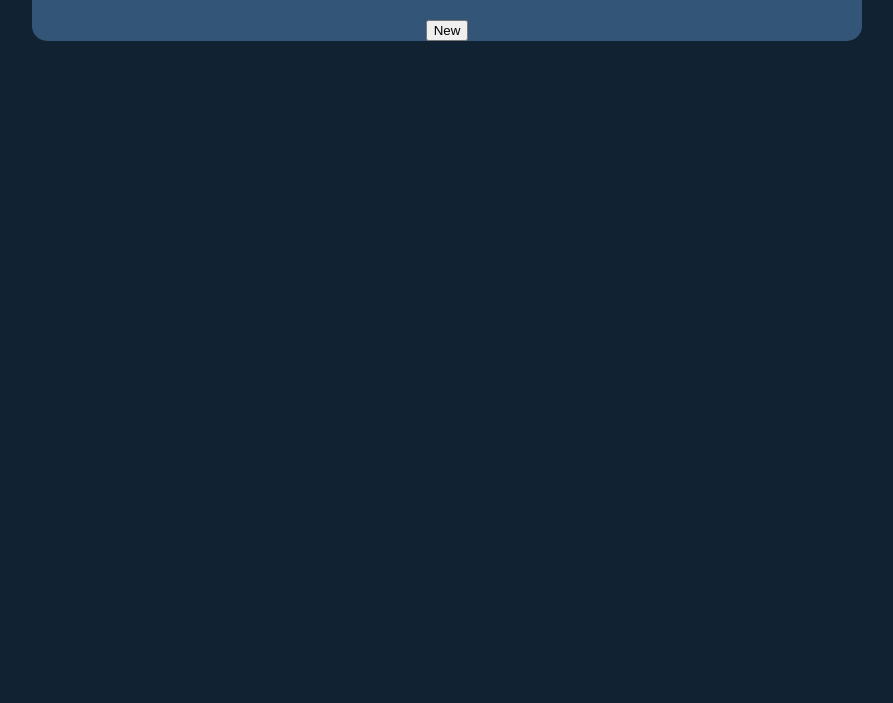
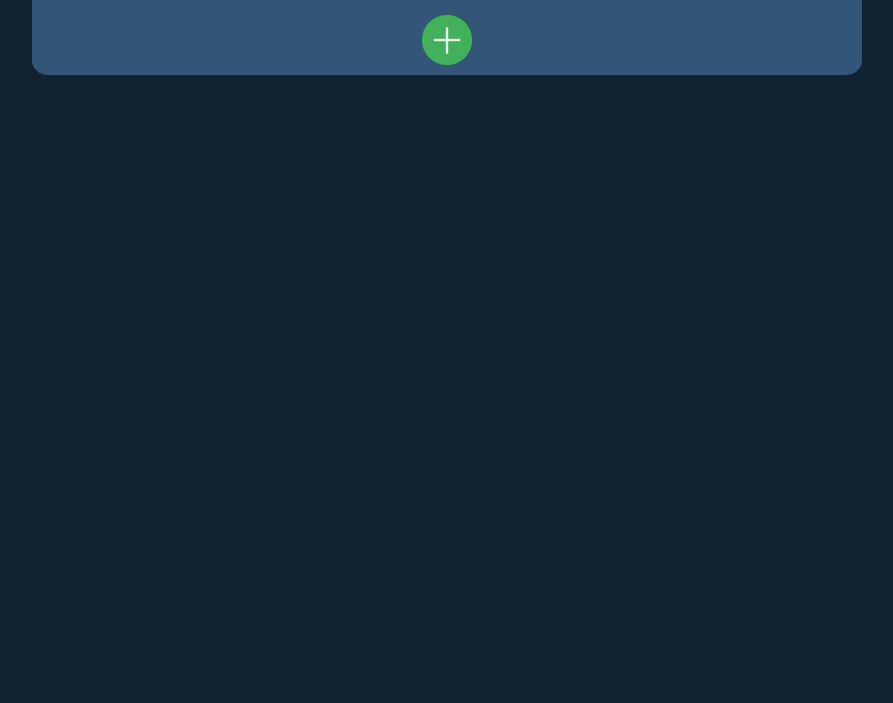
Before and after one commit to YoungWave21/Another-blogpost-try, a plain HTML site: page Another blogpost try/index.html in a window 1280 px wide. Shown: the part 97-800 px from the top of the page, without its empty margins (193-1086 px from the left). Drawn offline with Linux system fonts and the light colour scheme; a web font is replaced by a local one.

Commit message:
Add files via upload

```diff
--- a/Another blogpost try/index.html
+++ b/Another blogpost try/index.html
@@ -14,17 +14,16 @@
     <div class="title">
         <h1>The Travel Episode</h1>
         <!-- <button id="button" onclick="window.open('secondpage.html','popup','width=300,height=400,modal=yes');">New</button> -->
-        <button id="button">New</button>
+        <button id="button"><img src="plus.png" width="50" height="50"></button>
+    </div>
 
-    </div>
+    <p id="addingthetext"></p>
     <!-- Image: <input type="file" multiple="false" accept="image/*" id="UserImage"> -->
     <!-- <input type="file" multiple="false" accept="image/*" onchange="previewFile()"> -->
 
     <ul class="s_posts" id="mainContainer">
     </ul>
 
-    <p id="addingthetext"></p>
-
     <script src="main.js"></script>
 </body>
 
--- a/Another blogpost try/styles.css
+++ b/Another blogpost try/styles.css
@@ -7,6 +7,7 @@ body {
     width: 800px;
     padding-left: 15px;
     padding-right: 15px;
+    padding-bottom: 10px;
     font-size: 140%;
     text-align: center;
     border-radius: 15px;
@@ -56,3 +57,18 @@ li.s_post .s_content {
         flex-basis: 100%;
     }
 }
+
+#button {
+    margin: auto;
+    width: 50px;
+    font-size: 20px;
+    height: 50px;
+    border: none;
+    border-radius: 50%;
+    background: #00cc00;
+    display: flex;
+    justify-content: center;
+    align-items: center;
+    cursor: pointer;
+    outline: none;
+}
```
Also changed, not shown: Another blogpost try/plus.png (added).
